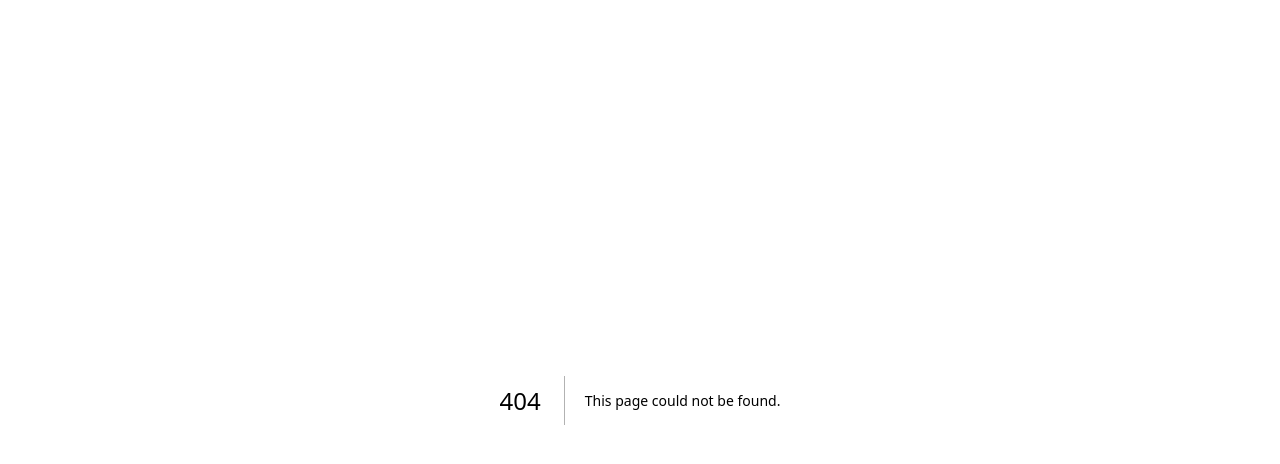
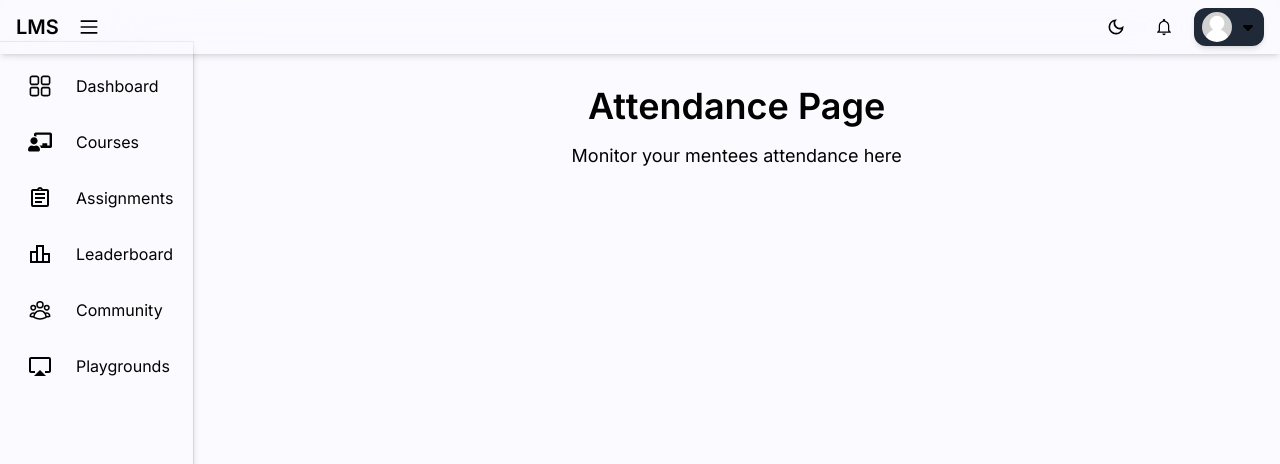
Before and after one commit to arbazahmed07/Tutly, a Next.js app: page /attendance in a window 1280 px wide. Before the commit this address had no page. Shown: the top 464 px of the page. Built offline with nearby package versions, Linux system fonts and the light colour scheme; no server answers.

Commit message:
mini-ui-change

```diff
--- /dev/null
+++ b/src/app/(dashboard)/attendance/page.tsx
@@ -0,0 +1,15 @@
+import React from 'react';
+
+const  AttendancePage = () => {
+  return (
+    <div className="p-4 text-center ">
+        <div className=''>
+            <h1 className="text-4xl mt-4  font-semibold mb-4">Attendance Page</h1>
+        </div>
+      <p className='text-lg'>Monitor your mentees attendance here</p>
+    </div>
+  );
+}
+
+
+export default  AttendancePage
--- a/src/app/(dashboard)/courses/[id]/page.tsx
+++ b/src/app/(dashboard)/courses/[id]/page.tsx
@@ -11,6 +11,16 @@ const page = async ({ params }: {
     const currentUser = await getCurrentUser();
     const assignments = await getAllAssignedAssignmentsByUserId( currentUser?.id || '')
 
+    const maxWords = 50;
+    function truncateText(text : string ) {
+        const words = text.split(/\s+/);
+        if (words.length <= maxWords) {
+          return text;
+        }
+        const truncatedText = words.slice(0, maxWords).join(' ');
+        return truncatedText + '...';
+      }
+
 
     return (
         <div className='m-3'>
@@ -21,7 +31,7 @@ const page = async ({ params }: {
                         classItem.attachments.map(attachment => (
                             <div key={attachment?.id} className="bg-white text-slate-500 rounded-lg p-4" style={{boxShadow: "rgba(60, 64, 67, 0.3) 0px 1px 2px 0px, rgba(60, 64, 67, 0.15) 0px 2px 6px 2px"}}>
                                 <h2 className="text-lg text-blue-600 font-semibold mb-2">{attachment?.title}</h2>
-                                <p className=" mb-2">{attachment?.details || 'No Description'} </p>
+                                <p className="mb-2">{truncateText(attachment?.details || 'No Description')}</p>
                                 <p className=" mb-2"><span className="font-semibold">Created At:</span> {new Date(attachment.createdAt).toLocaleString()}</p>
                                 <p className="mb-2"><span className="font-semibold">Updated At:</span> {new Date(attachment.updatedAt).toLocaleString()}</p>
                                 <p className="mb-2"><span className="font-semibold">Due Date:</span> {attachment?.dueDate ? new Date(attachment?.dueDate).toLocaleDateString() : 'Not specified'}</p>
--- a/src/components/accordion.tsx
+++ b/src/components/accordion.tsx
@@ -197,7 +197,10 @@ export default function Accordion({doubts ,currentUser,currentCourseId}: any) {
                             <Image src={qa.user?.image} alt="profile" width={30} height={30} className="rounded-full shadow-lg shadow-fuchsia-500/50 ring ring-offset-1 ring-fuchsia-600" />
                         }
                         {qa.user.role === 'MENTOR' &&
-                            <Image src={qa.user?.image} alt="profile" width={30} height={30} className="rounded-full shadow-lg shadow-yellow-400/50 ring ring-offset-1 ring-yellow-600" />
+                          <div className='relative'>
+                                <FaCrown className='text-yellow-400 hover:text-yellow-500 drop-shadow-sm shadow-yellow-500 w-6 h-6 absolute -left-4 -top-4 transform -rotate-45' />
+                                <Image src={qa.user.image} alt="profile" width={30} height={30} className="rounded-full shadow-lg shadow-yellow-400/50  " />
+                          </div>
                         }
                         <div className=" flex flex-col justify-start">
                             <div className="flex justify-start items-center space-x-2">
--- a/src/components/classSidebar.tsx
+++ b/src/components/classSidebar.tsx
@@ -18,7 +18,9 @@ function ClassSidebar({ params, classes,currentUser }: any) {
           !open && "hidden"
         } flex max-sm:absolute flex-col w-44 px-2 bg-background items-center py-3 gap-2 h-dvh shadow-xl relative`}
       >
-        <h1 className="p-3 text-sm font-medium bg-blue-600 rounded-md">{classes[0]?.course?.title}</h1>
+        <Link href={`/courses/${params.id}`} className=" cursor-pointer">
+          <h1 className="p-3 text-sm font-medium border-b-2">{classes[0]?.course?.title}</h1>
+        </Link>
         {classes.map((x: any) => {
           return (
             <Link
--- a/src/components/layouts/home-layout.tsx
+++ b/src/components/layouts/home-layout.tsx
@@ -11,6 +11,7 @@ import { Suspense, useState } from "react";
 import Loading from "@/app/(dashboard)/loading";
 import { usePathname } from "next/navigation";
 import { HiOutlineUserGroup } from "react-icons/hi2";
+import { BsPersonRaisedHand } from "react-icons/bs";
 
 export default function HomeLayout({
   children,
@@ -57,6 +58,11 @@ export default function HomeLayout({
         name: "Community",
         icon: < HiOutlineUserGroup/>,
         path: "/community",
+      },
+      {
+        name: "Attendance",
+        icon: < BsPersonRaisedHand/>,
+        path: "/attendance",
       },
     ];
   } else {
```
